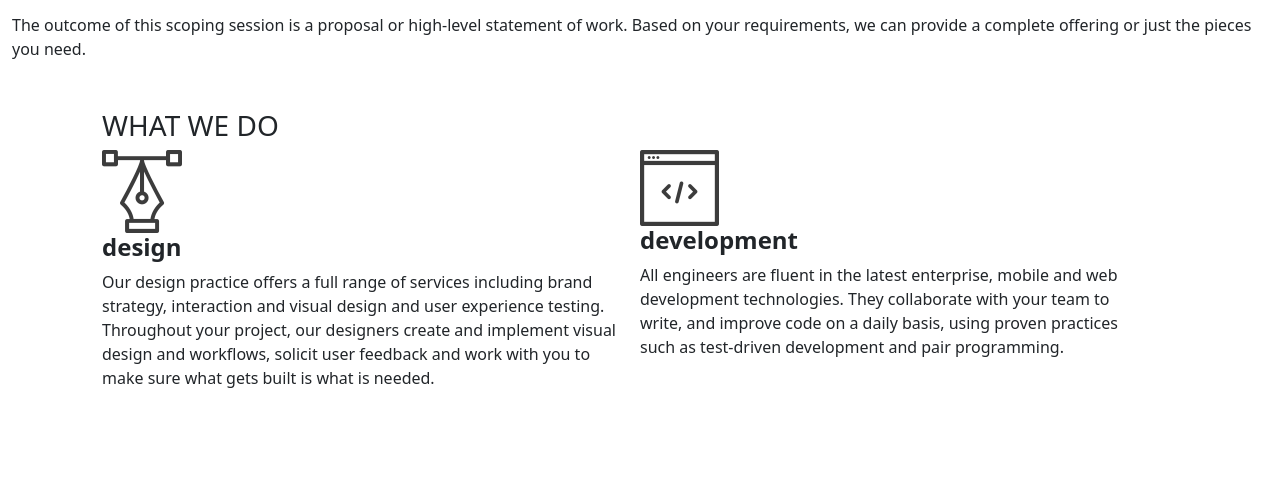
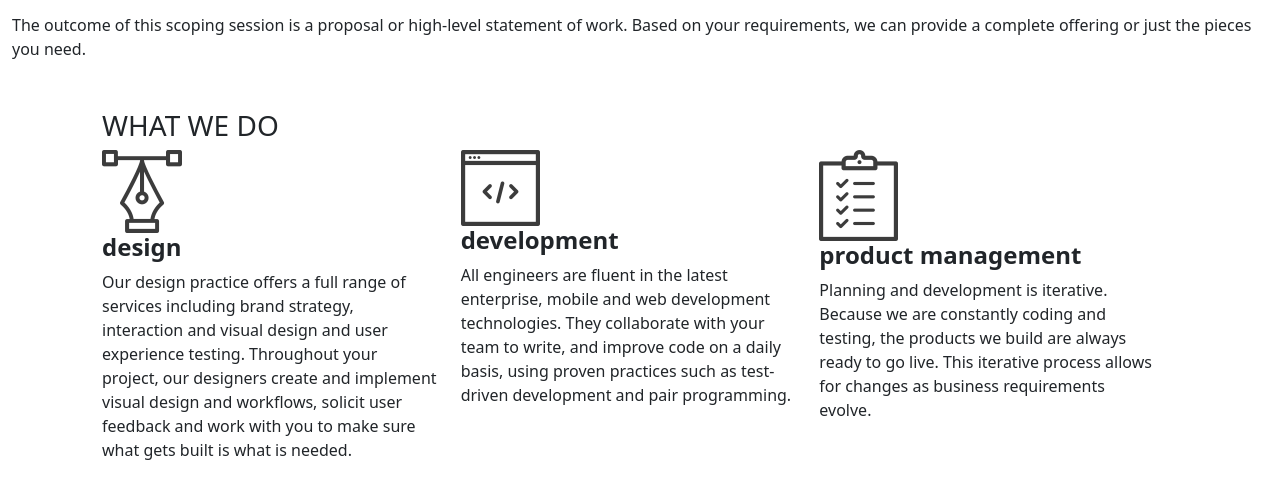
Before and after one commit to bundiroberts/Delani_Studios, a plain HTML site: page index.html in a window 1280 px wide. Shown: the part 498-996 px from the top of the page. Before the commit the page ends 936 px from the top, so only its background shows below. Drawn offline with nearby package versions, Linux system fonts and the light colour scheme.

Commit message:
added product management icon and text

```diff
--- a/index.html
+++ b/index.html
@@ -82,3 +82,12 @@
                          They collaborate with your team to write, and improve code on a daily basis, using proven practices such as test-driven development and pair programming.
                        </p>
                      </div>
+                     <div class = "col 4">
+                        <img src=" images/services_icons/product_icon.png"  class ="product" id = "productmanagement-hidden">
+                        <h4><b>product management</b></h4>
+                        <p id = "productmanagement" class= "product">
+                          Planning and development is iterative. Because we are constantly coding and testing, the products we build are always ready to go live.
+                          This iterative process allows for changes as business requirements evolve.
+                        </p>
+                      </div>
+                     </div>
```
